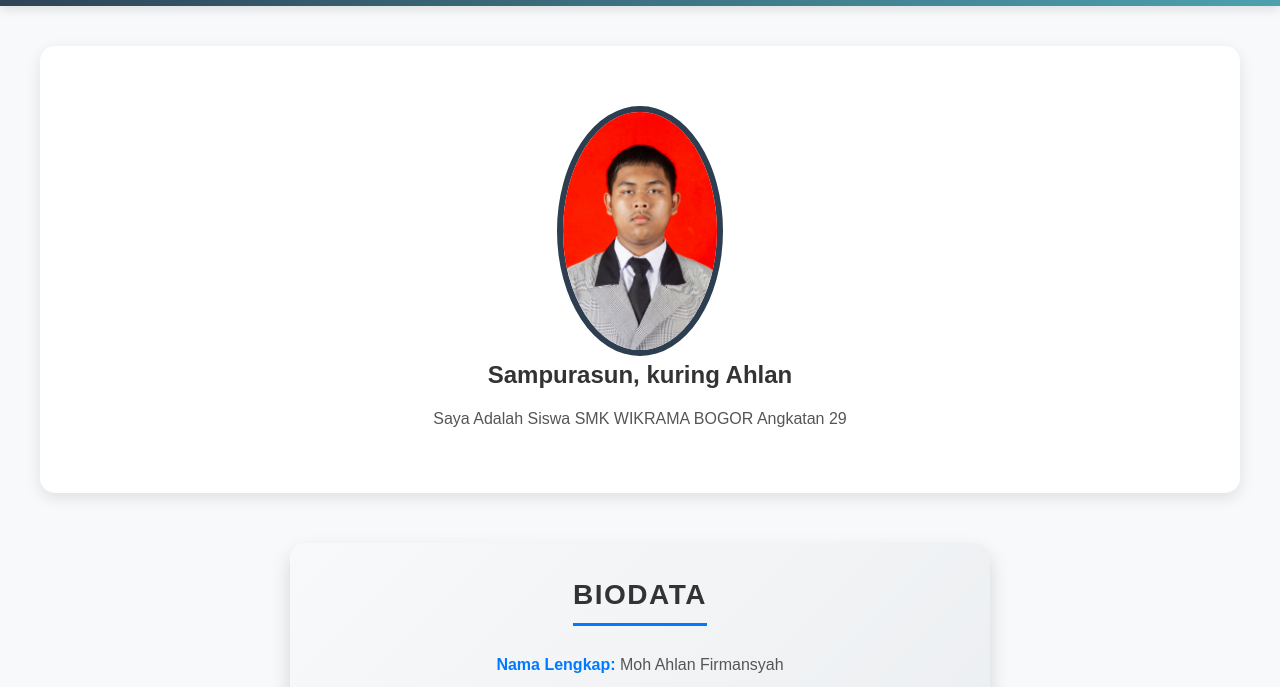
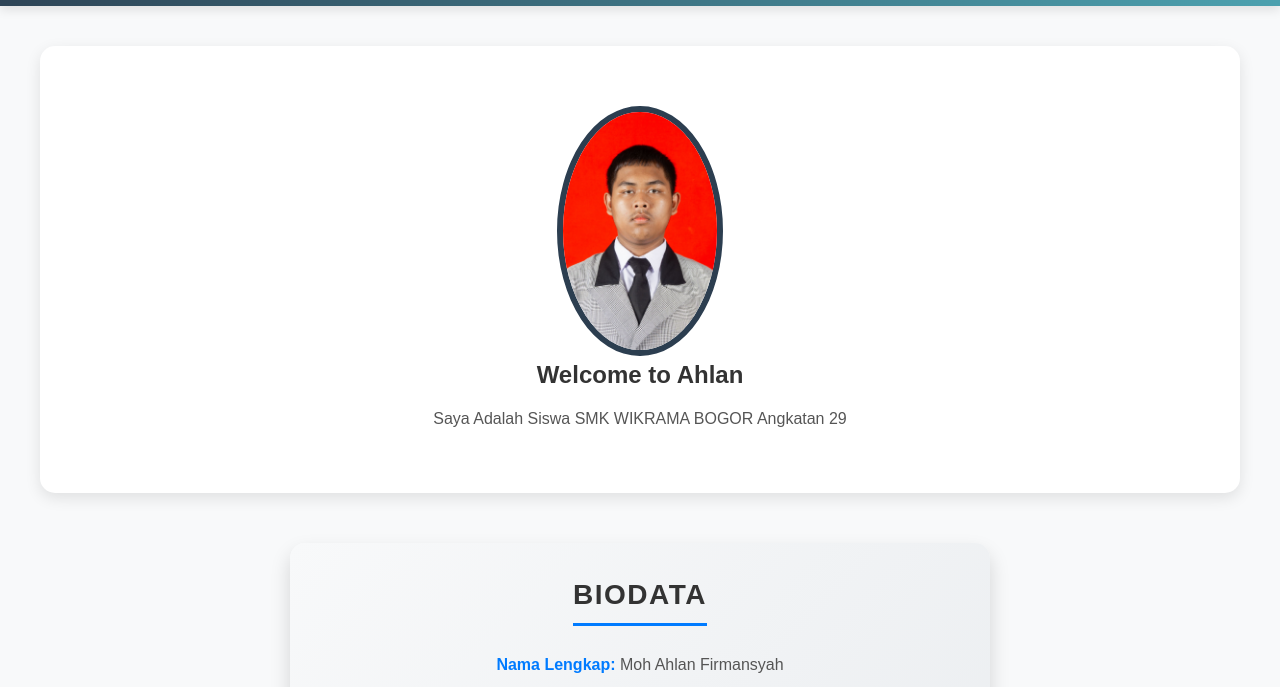
Before and after one commit to Ahlan-code/ahlan-firmansyah, a plain HTML site: page index.html in a window 1280 px wide. Shown: the part 85-772 px from the top of the page. Drawn offline with Linux system fonts and the light colour scheme.

Commit message:
update-index

```diff
--- a/index.html
+++ b/index.html
@@ -29,7 +29,7 @@
 
     <section id="about" class="about">
         <img src="12410408 0098459552 Moh Ahlan Firmansyah.jpg" alt="hero">
-        <h1>Sampurasun, kuring Ahlan</h1>
+        <h1>Welcome to Ahlan</h1>
         <p class="nama">Saya Adalah Siswa SMK WIKRAMA BOGOR Angkatan 29</p>
     </section>
 
```
